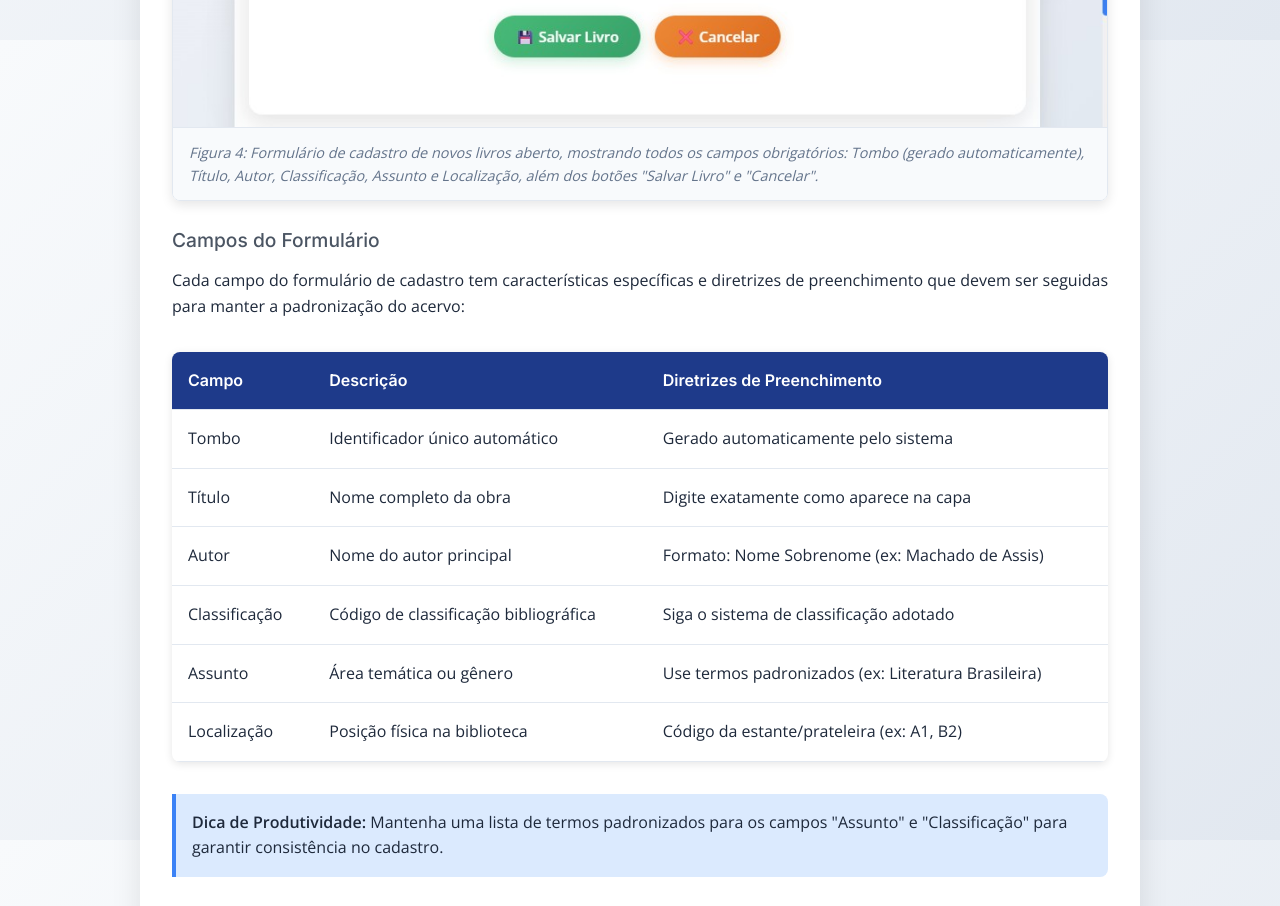
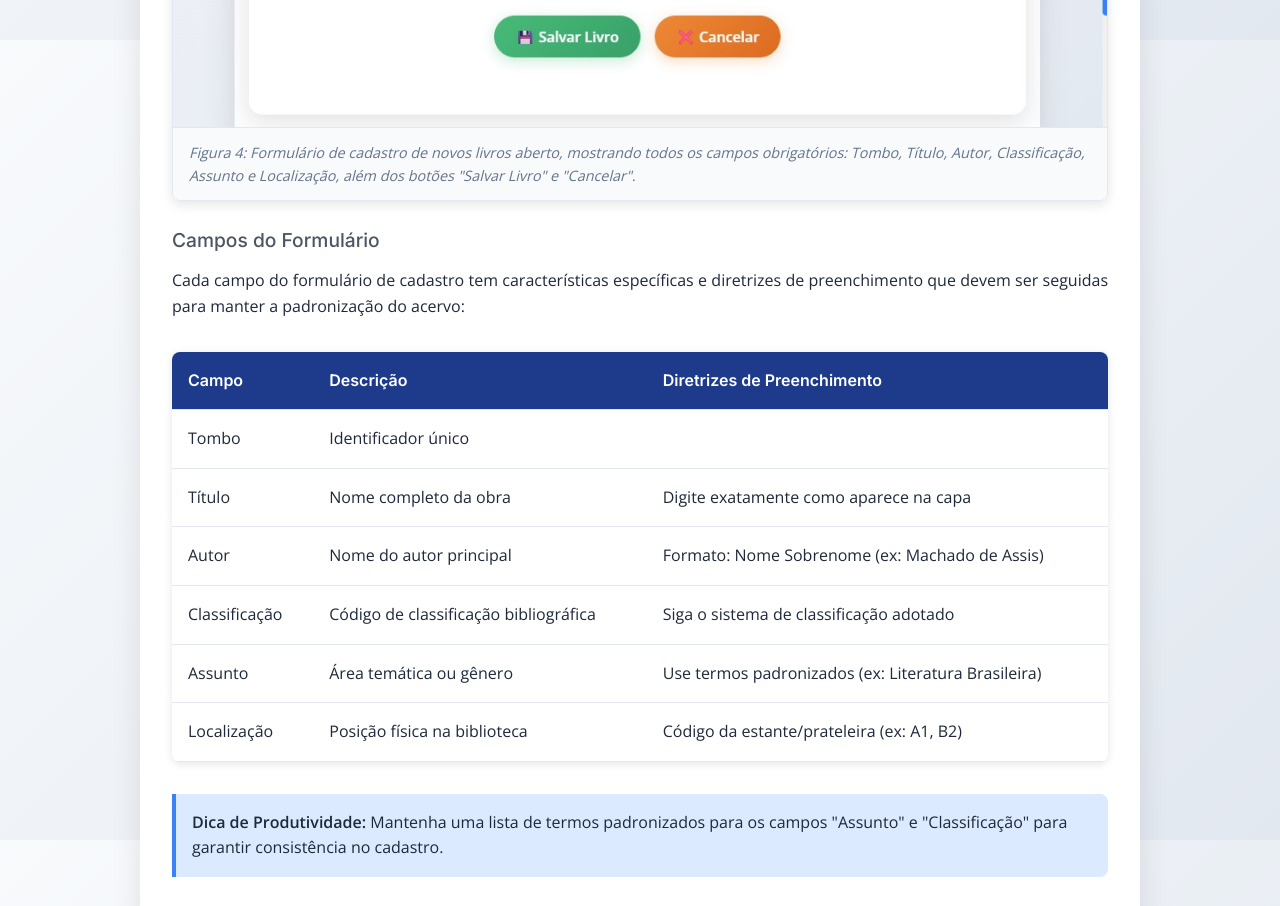
Before and after one commit to leonardomcapetta-lgtm/biblioteca, a plain HTML site: page manual/index.html in a window 1280 px wide. Shown: the part 10360-11266 px from the top of the page. Drawn offline with nearby package versions, Linux system fonts and the light colour scheme.

Commit message:
Update index.html

```diff
--- a/manual/index.html
+++ b/manual/index.html
@@ -626,7 +626,7 @@
         <div class="screenshot">
             <img src="img/biblioteca4.jpg" alt="Formulário de cadastro">
             <div class="screenshot-caption">
-                Figura 4: Formulário de cadastro de novos livros aberto, mostrando todos os campos obrigatórios: Tombo (gerado automaticamente), Título, Autor, Classificação, Assunto e Localização, além dos botões "Salvar Livro" e "Cancelar".
+                Figura 4: Formulário de cadastro de novos livros aberto, mostrando todos os campos obrigatórios: Tombo, Título, Autor, Classificação, Assunto e Localização, além dos botões "Salvar Livro" e "Cancelar".
             </div>
         </div>
 
@@ -645,8 +645,8 @@
             <tbody>
                 <tr>
                     <td>Tombo</td>
-                    <td>Identificador único automático</td>
-                    <td>Gerado automaticamente pelo sistema</td>
+                    <td>Identificador único</td>
+                    <td></td>
                 </tr>
                 <tr>
                     <td>Título</td>
```
